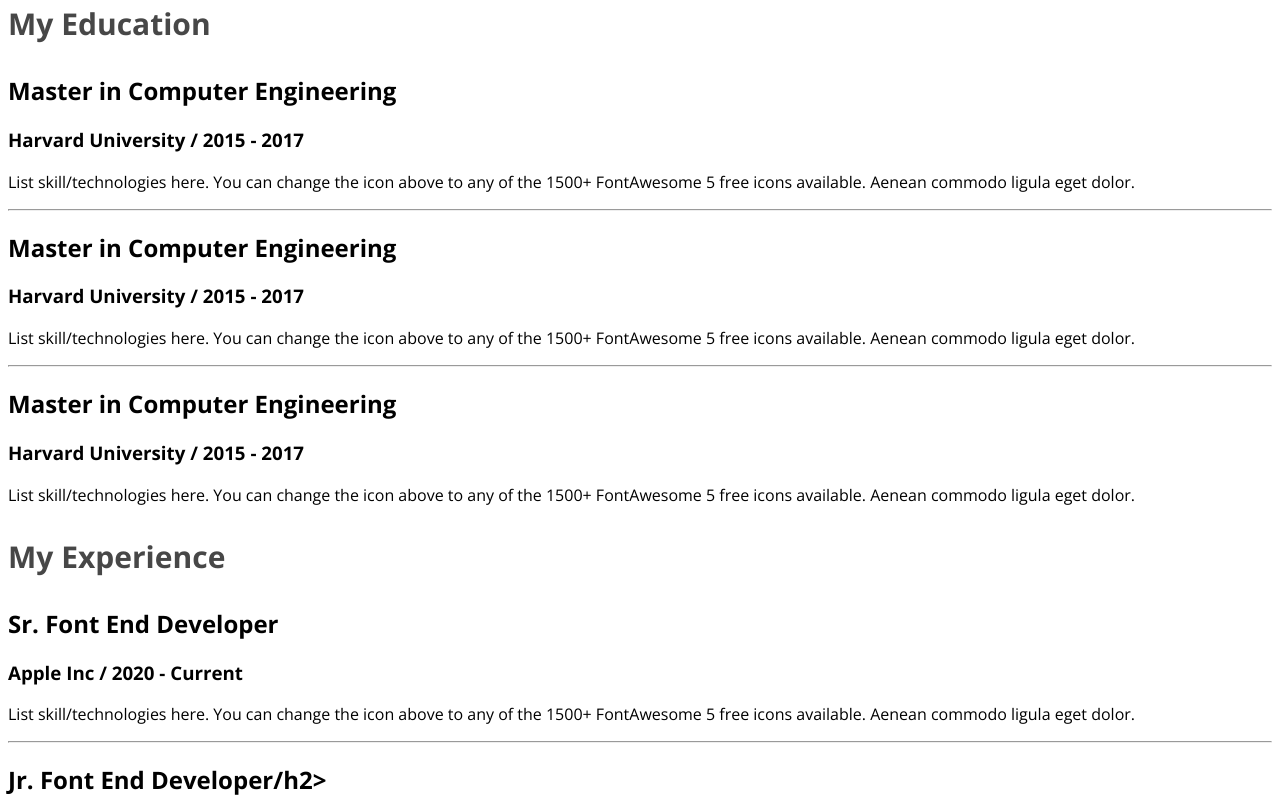
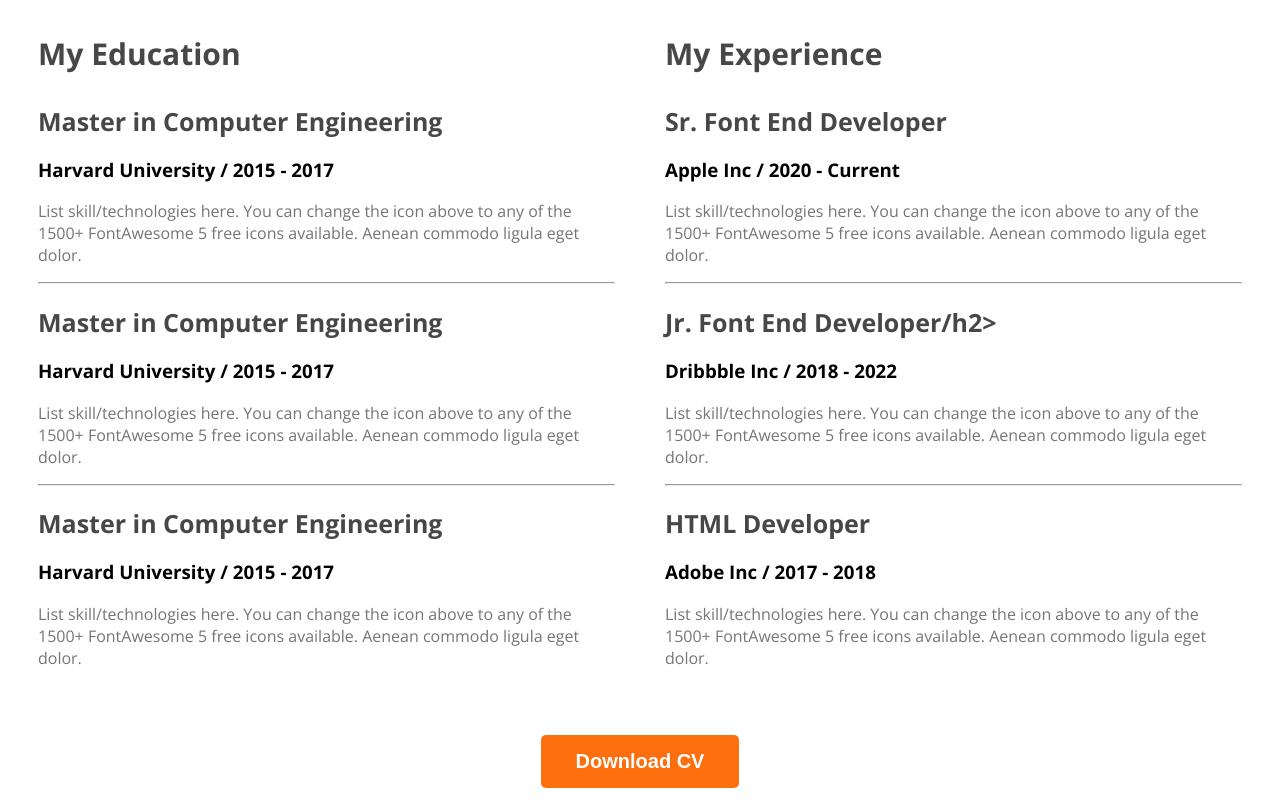
Before and after one commit to Chyarpsh/webdeveloper-portfolio, a plain HTML site: page index.html in a window 1280 px wide. Shown: the part 2394-3200 px from the top of the page. Drawn offline with nearby package versions, Linux system fonts and the light colour scheme.

Commit message:
Resume section added

```diff
--- a/index.html
+++ b/index.html
@@ -109,21 +109,21 @@
 
                     <div class="resume-items">
                         <h2 class="resume-item-title">Master in Computer Engineering</h2>
-                        <h3 class="resume-item-info">Harvard University / 2015 - 2017</h3>
+                        <h3 class="resume-item-institute">Harvard University / 2015 - 2017</h3>
                         <p class="resume-item-description">List skill/technologies here. You can change the icon above to any of
                             the 1500+ FontAwesome 5 free icons available. Aenean commodo ligula eget dolor.</p>
                     </div>
                      <hr>
                     <div class="resume-items">
                         <h2 class="resume-item-title">Master in Computer Engineering</h2>
-                        <h3 class="resume-item-info">Harvard University / 2015 - 2017</h3>
+                        <h3 class="resume-item-institute">Harvard University / 2015 - 2017</h3>
                         <p class="resume-item-description">List skill/technologies here. You can change the icon above to any of
                             the 1500+ FontAwesome 5 free icons available. Aenean commodo ligula eget dolor.</p>
                     </div>
                     <hr>
                     <div class="resume-items">
                         <h2 class="resume-item-title">Master in Computer Engineering</h2>
-                        <h3 class="resume-item-info">Harvard University / 2015 - 2017</h3>
+                        <h3 class="resume-item-institute">Harvard University / 2015 - 2017</h3>
                         <p class="resume-item-description">List skill/technologies here. You can change the icon above to any of
                             the 1500+ FontAwesome 5 free icons available. Aenean commodo ligula eget dolor.</p>
                     </div>
@@ -132,25 +132,28 @@
                     <h3 class="resume-column-title">My Experience</h3>
                     <div class="resume-items">
                         <h2 class="resume-item-title">Sr. Font End Developer</h2>
-                        <h3 class="resume-item-info">Apple Inc / 2020 - Current</h3>
+                        <h3 class="resume-item-institute">Apple Inc / 2020 - Current</h3>
                         <p class="resume-item-description">List skill/technologies here. You can change the icon above to any of
                             the 1500+ FontAwesome 5 free icons available. Aenean commodo ligula eget dolor.</p>
                     </div>
                      <hr>
                     <div class="resume-items">
                         <h2 class="resume-item-title">Jr. Font End Developer/h2>
-                        <h3 class="resume-item-info">Dribbble Inc / 2018 - 2022</h3>
+                        <h3 class="resume-item-institute">Dribbble Inc / 2018 - 2022</h3>
                         <p class="resume-item-description">List skill/technologies here. You can change the icon above to any of
                             the 1500+ FontAwesome 5 free icons available. Aenean commodo ligula eget dolor.</p>
                     </div>
                     <hr>
                     <div class="resume-items">
                         <h2 class="resume-item-title">HTML Developer</h2>
-                        <h3 class="resume-item-info">Adobe Inc / 2017 - 2018</h3>
+                        <h3 class="resume-item-institute">Adobe Inc / 2017 - 2018</h3>
                         <p class="resume-item-description">List skill/technologies here. You can change the icon above to any of
                             the 1500+ FontAwesome 5 free icons available. Aenean commodo ligula eget dolor.</p>
                     </div>
                 </div>
+            </div>
+            <div class="download-cv">
+                <button class="btn-primary">Download CV</button>
             </div>
         </section>
     </main>
--- a/styles/portfolio.css
+++ b/styles/portfolio.css
@@ -110,8 +110,8 @@ nav a {
     max-width: 1140px;
     margin: 0 auto;
 }
-.main section
-{
+
+.main section {
     margin-top: 130px;
 }
 
@@ -152,11 +152,41 @@ nav a {
 .skills-description {
     display: flex;
 }
+
 /* resume section styles */
-.resume-column-title
+.resume-column-title {
+    color: #474747;
+    font-size: 30px;
+    font-weight: 700;
+}
+
+.resume-container {
+    display: flex;
+    gap: 50px;
+}
+
+.resume-item-title {
+    color: #474747;
+    font-size: 25px;
+    font-weight: 700;
+    margin-bottom: 10px;
+}
+.resume-item-institue
 {
-color: #474747;
-font-size: 30px;
-font-weight: 700;
+    margin-top: 0px;
+    margin-bottom: 20px;
+}
+.resume-item-institue,
+.resume-item-description {
+    color: #757575;
+}
+
+.resume-container {
+    margin: 30px;
+}
+.download-cv
+{
+    text-align: center;
+    margin-top: 50px;
 
 }
```
